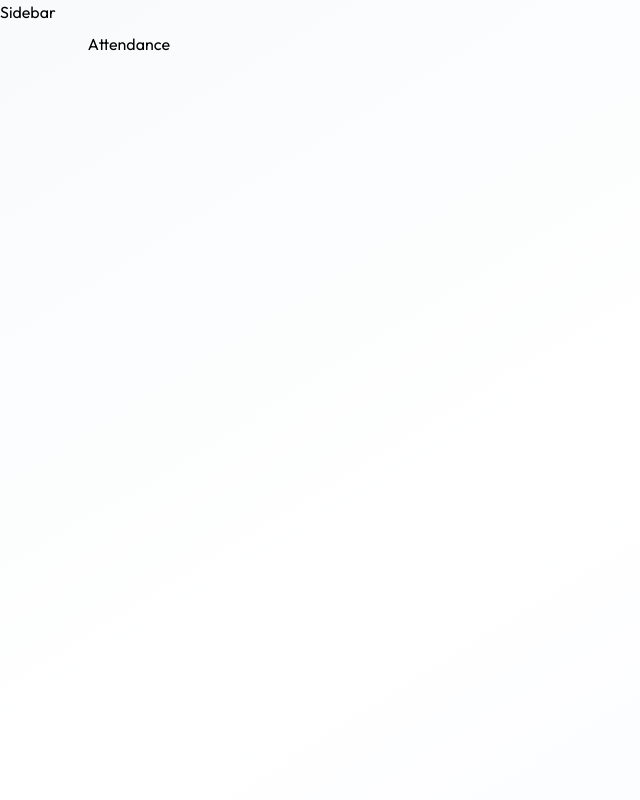
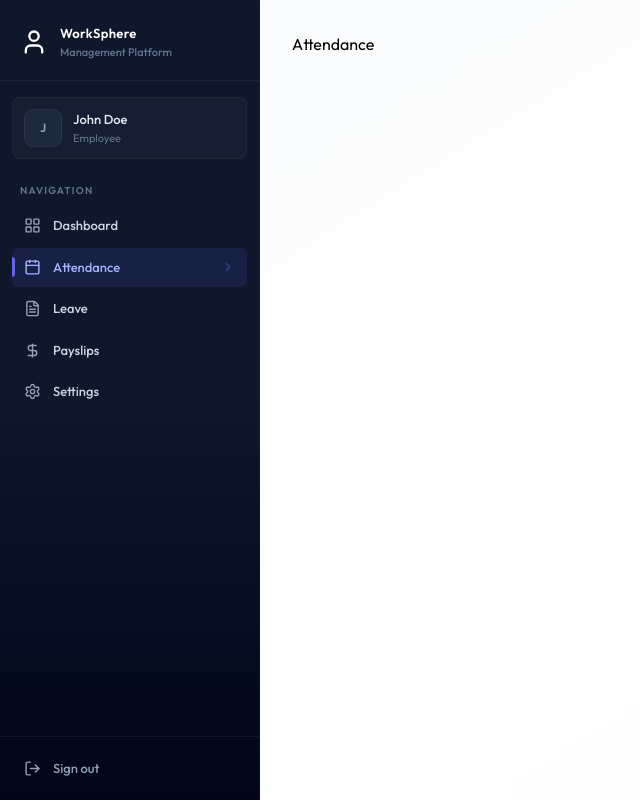
Before and after one commit to TanmoySantra28/WorkSphere, a React (Vite) app in the folder client/: page /attendance in a window 1280 px wide. Shown: the whole page, without its empty margins (0-640 px from the left). Built offline with nearby package versions, Linux system fonts and the light colour scheme.

Commit message:
sidebar UI completed

```diff
--- /dev/null
+++ b/client/src/components/Sidebar.jsx
@@ -0,0 +1,134 @@
+import React, { useEffect, useState } from 'react'
+import { href, Link, useAsyncError, useLocation } from 'react-router-dom'
+import { dummyProfileData } from '../assets/assets'
+import { CalendarIcon, ChevronRightIcon, DollarSignIcon, FileTextIcon, Icon, LayoutGrid, LayoutGridIcon, LogOutIcon, MenuIcon, SettingsIcon, UserIcon, XIcon } from 'lucide-react'
+
+const Sidebar = () => {
+
+    const { pathname } = useLocation()
+    const [userName, setUserName] = useState("")
+    const [mobileOpen, setMobileOpen] = useState(false)
+
+    useEffect(() => {
+        setUserName(dummyProfileData.firstName + " " + dummyProfileData.lastName)
+    },[])
+
+    //Close mobile sidebar on route change
+    useEffect(() => {
+        setMobileOpen(false)
+    },[pathname])
+
+    const role = "" || "EMPLOYEE";
+    const navItems = [
+        {name: "Dashboard", href: "/dashboard", icon: LayoutGridIcon},
+        role === "ADMIN" ?
+        {name: "Employees", href: "/employees", icon: UserIcon} :
+        {name: "Attendance", href: "/attendance", icon: CalendarIcon},
+        {name: "Leave", href: "/leave", icon: FileTextIcon},
+        {name: "Payslips", href: "/payslips", icon: DollarSignIcon},
+        {name: "Settings", href: "/settings", icon: SettingsIcon},
+    ]
+
+    const handleLogout = () => {
+        window.location.href = "/login"
+    }
+
+
+    const sidebarContent = (
+        <>
+            {/* Brand Header */}
+            <div className='px-5 pt-6 pb-5 border-b border-white/6'>
+                <div className='flex items-center justify-between'>
+                    <div className='flex items-center gap-3'>
+                        <UserIcon className='text-white size-7' />
+                        <div>
+                            <p className='font-semibold text-[13px] text-white tracking-wide'>WorkSphere</p>
+                            <p className='text-[11px] text-slate-500    font-medium'>Management Platform</p>
+                        </div>
+                    </div>
+
+                    {/* Close button on mobile */}
+                    <button onClick={() => setMobileOpen(false)} className='lg:hidden text-slate-400 hover:text-white p-1'>
+                        <XIcon size={20} />
+                    </button>
+                </div>
+            </div>
+
+            {/* User profile card */}
+            {userName && (
+                <div className='mx-3 mt-4 mb-1 p-3 rounded-lg bg-white/3 border border-white/4'>
+                    <div className='flex items-center gap-3'>
+                        <div className='w-9 h-9 rounded-lg bg-slate-800 flex items-center justify-center ring-1 ring-white/10 shrink-0'>
+                            <span className='text-slate-400 text-xs font-semibold'>
+                                {userName.charAt(0).toUpperCase()}
+                            </span>
+                        </div>
+                        <div className='min-w-0'>
+                            <p className='text-[13px] font-medium text-slate-200 truncate'>{userName}</p>
+                            <p className='text-[11px] text-slate-500 truncate'>{role === "ADMIN" ? "Adminstrator" : "Employee"}</p>
+                        </div>
+                    </div>
+                </div>
+            )}
+
+            {/* Section label */}
+            <div className='px-5 pt-5 pb-2'>
+                <p className='text-[10px] font-semibold uppercase tracking-[0.12em] text-slate-500'>Navigation</p>
+            </div>
+
+            {/* Navigation list */}
+            <div className='flex-1 px-3 space-y-0.5 overflow-y-auto'>
+                {navItems.map((item) =>{
+                    const isActive = pathname.startsWith(item.href)
+                    return (
+                        <Link key={item.name} to={item.href} className={`group flex items-center gap-3 px-3 py-2.5 rounded-md text-[13px] font-medium transition-all duration-150 relative ${isActive ? "bg-indigo-500/12 text-indigo-300" : "text-slate-300 hover:text-white hover:bg-white/4"}`}>
+
+                            {isActive && <div className='absolute left-0 top-1/2 -translate-y-1/2 w-[3px] h-5 rounded-r-full bg-indigo-500'/>}
+
+                            <item.icon className={`w-[17px] h-[17px] shrink-0 ${isActive ? "text-indigo-300" : "text-slate-400 group-hover:text-slate-300"}`}/>
+
+                            <span className="flex-1">{item.name}</span>
+
+                            {isActive && <ChevronRightIcon className='w-3.5 h-3.5 text-indigo-500/50' />}
+
+                        </Link>
+                    )
+                })}
+            </div>
+
+            {/* Logout */}
+            <div className='p-3 border-t border-white/6'>
+                <button onClick={handleLogout} className='flex items-center gap-3 w-full px-3 py-2.5 rounded-md text-[13px] font-medium text-slate-400 hover:text-rose-400 hover:bg-rose-500/8 transition-all duration-150'>
+                    <LogOutIcon className='w-[17px] h-[17px]' />
+                    <span>Sign out</span>
+                </button>
+            </div>
+
+        </>
+    )
+
+  return (
+    <>
+        {/* Mobile hamburger button */}
+        <button onClick={() => setMobileOpen(true)} className='lg:hidden fixed top-4 left-4 z-50 p-2 bg-slate-900 text-white rounded-lg shadow-lg border border-white/10'>
+            <MenuIcon size={20} />
+        </button>
+
+        {/* Mobile overlay */}
+        {mobileOpen && <div className='lg:hidden fixed inset-0 bg-black/60 backdrop-blur-sm z-40' onClick={() => setMobileOpen(false)} />}
+
+        {/* Sidebar desktop */}
+        <aside className='hidden lg:flex flex-col h-full w-65 bg-linear-to-b from-slate-900 via-slate-900 to-slate-950 text-white shrink-0 border-r border-white/4'>
+            {sidebarContent}
+        </aside>
+
+        {/* Sidebar mobile */}
+        <aside className={`lg:hidden fixed inset-y-0 left-0 w-72 bg-linear-to-b from-slate-900 via-slate-900 to-slate-950 text-white z-50 flex flex-col transform transition-transform duration-300 ${mobileOpen ? "translate-x-0" : "-translate-x-full"}`}>
+            {sidebarContent}
+        </aside>
+
+    </>
+  )
+}
+
+export default Sidebar
--- a/client/src/pages/Layout.jsx
+++ b/client/src/pages/Layout.jsx
@@ -1,9 +1,10 @@
 import { Outlet } from "react-router-dom"
+import Sidebar from "../components/Sidebar"
 
 const Layout = () => {
   return (
     <div className="flex h-screen bg-linear-to-br from-slate-50 via-white to-indigo-50/30">
-      <p>Sidebar</p>
+      <Sidebar />
       <main className="flex-1 overflow-y-auto">
         <div className="p-4 pt-16 sm:p-6 sm:pt-6 lg:p-8 max-w-400 mx-auto">
           <Outlet />
```
